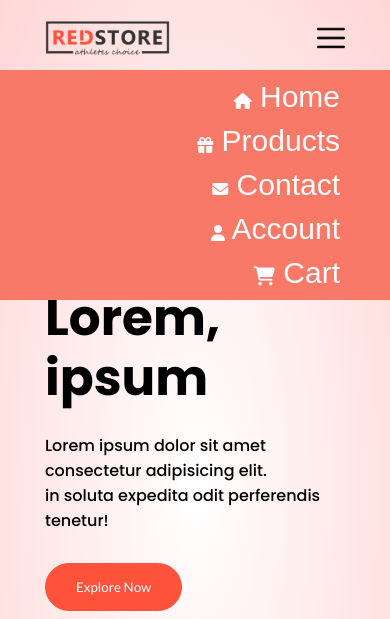
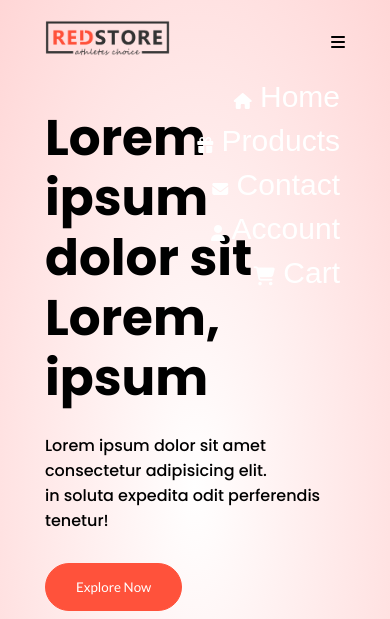
Before and after one commit to CihanLoyan/pure-ecommerce-html-css, a plain HTML site: page index.html in a window 390 px wide. Shown: the top 619 px of the page. Drawn offline with Linux system fonts and the light colour scheme; a web font is replaced by a local one.

Commit message:
menuToggle function added for hamburger dropdown menu

```diff
--- a/index.html
+++ b/index.html
@@ -22,7 +22,7 @@
                     <img src="images/logo.png" width="125px">
                 </div>
                 <nav>
-                    <ul>
+                    <ul id="MenuItems">
                         <li>
                             <a href="" class="hause">
                                 <i class="fa-solid fa-house"></i> Home
@@ -50,7 +50,7 @@
                         </li>
                     </ul>
                 </nav>
-                <img src="images/menu.png" class="menu-icon">
+                <i class="fa-solid fa-bars" onclick="menuToggle()"></i>
             </div>
             <div class="row">
                 <div class="col-2">
@@ -285,6 +285,20 @@
         </div>
     </div>
 
+    <script>
+        var MenuItems = document.getElementById('MenuItems');
+        MenuItems.style.maxHeight = "0px";
+
+        function menuToggle() {
+            if(MenuItems.style.maxHeight == "0px") {
+                MenuItems.style.maxHeight = "270px";
+            }
+            else{
+                MenuItems.style.maxHeight = "0px";
+            }
+        }
+    </script>
+
 </body>
 
 </html>
```
